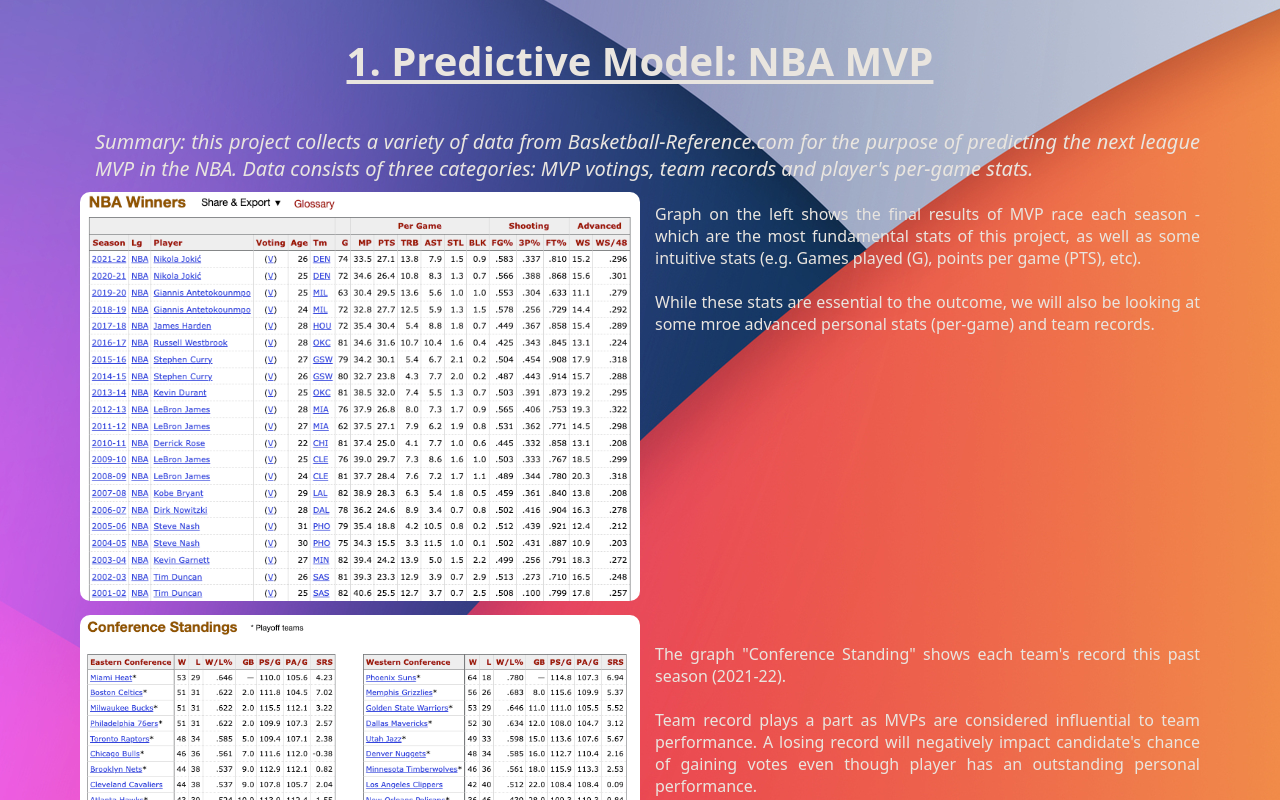
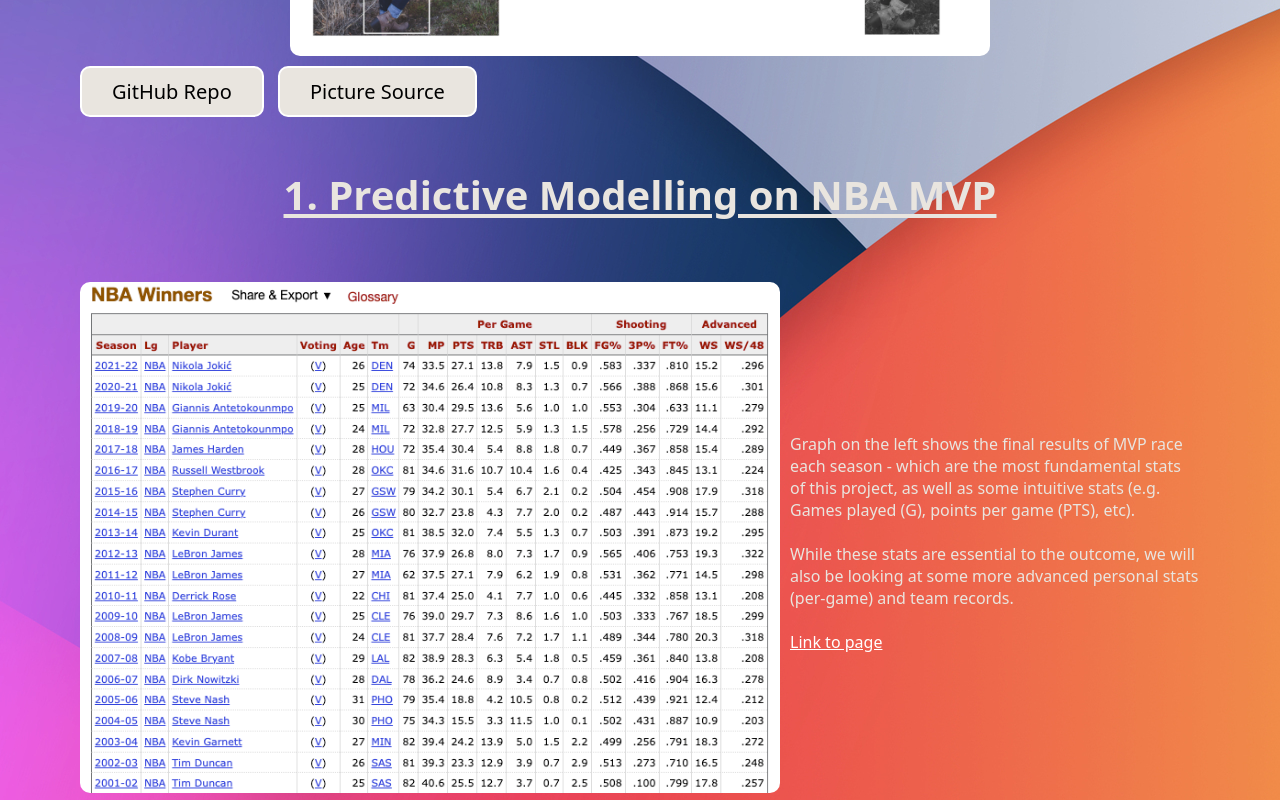
Before and after one commit to bayareahomelander/Portfolio-Website, a plain HTML site: page Subpage: Projects/projects.html in a window 1280 px wide. Shown: the part 1260-2060 px from the top of the page. Drawn offline with nearby package versions, Linux system fonts and the light colour scheme.

Commit message:
Add files via upload

```diff
--- a/Subpage: Projects/projects.css
+++ b/Subpage: Projects/projects.css
@@ -167,7 +167,8 @@ html{
     text-underline-offset: 4px;
 }
 
-#first, #second, .wooden-fish img{
+img {
+    width: 700px;
     display: block;
     margin-left: auto;
     margin-right: auto;
@@ -179,9 +180,10 @@ html{
     margin-top: 10px;
 }
 
-.tinder-content p{
+p{
     color: #e9e5df;
     margin-top: 10px;
+    font-family: 'Ubuntu', system-ui;
 }
 
 .repolink{
@@ -212,63 +214,21 @@ button a{
     color: #000;
 }
 
-.nba .title{
-    margin-top: 60px;
+.nba{
+    margin-top: 50px;
 }
 
-.nba-content{
+.container{
+    padding-top: 20px;
     display: flex;
     align-items: center;
-    justify-content: space-between;
-    flex-wrap: wrap;
+    justify-content: center;
+    column-gap: 10px;
 }
 
-#begin{
-    font-size: 20px;
-    font-family: "Ubuntu", system-ui;
-    color: #e9e5df;
-    margin-bottom: 10px;
-}
-
-.nba .nba-content .left{
-    width: 50%
-}
-
-.nba .left img{
-    border-radius: 10px;
-    object-fit: cover;
-    width: 100%;
-    height: auto;
-    margin-bottom: 10px;
-}
-
-.nba .nba-content .right{
-    width: 50%;
-}
-
-.nba p{
-    font-family: "Ubuntu", system-ui;
-    color: #e9e5df;
-    text-align: justify;
-    transition: all 0.5s ease;
-    margin-left: 15px;
-}
-
-.nba .title, .wooden-fish .title{
-    margin-top: 80px;
-}
-
-.wooden-fish p{
-    font-family: "Ubuntu", system-ui;
-    color: #e9e5df;
-    text-align: center;
-    transition: all 0.5s ease;
-    font-size: 25px;
-}
-
-.wooden-fish button{
-    display: block;
-    margin: 0 auto;
+.nba a{
+    color: #fff;
+    text-decoration-line: underline;
 }
 
 @media (prefers-color-scheme: dark){
--- a/Subpage: Projects/projects.html
+++ b/Subpage: Projects/projects.html
@@ -26,7 +26,7 @@
                 <li><a href="#tinder">Tinder</a></li>
                 <li><a href="#nba">NBA</a></li>
                 <li><a href="#">LeetCode</a></li>
-                <li><a href="#">More</a></li>
+                <li><a href="https://github.com/bayareahomelander?tab=repositories" target="_blank">More</a></li>
             </ul>
             <div class="menu-btn">
                 <i class="fas fa-bars"></i>
@@ -49,32 +49,38 @@
         </div>
     </div>
 
-    <div class="nba" id="nba">
+    <div class="nba">
         <div class="max-width">
-            <h2 class="title">1. Predictive Model: NBA MVP</h2>
-            <p id="begin"><i>Summary: this project collects a variety of data from Basketball-Reference.com for the purpose of predicting the next league MVP in the NBA. Data consists of three categories: MVP votings, team records and player's per-game stats.</i></p>
-            <div class="nba-content">
-                <div class="column left">
+            <div class="title">1. Predictive Modelling on NBA MVP</div>
+            <div class="container">
+                <div class="image">
                     <img src="https://raw.githubusercontent.com/bayareahomelander/Portfolio-Website/main/img/mvp%20votes.png">
-                    <img src="https://raw.githubusercontent.com/bayareahomelander/Portfolio-Website/main/img/team%20record.png">
-                    <img src="https://raw.githubusercontent.com/bayareahomelander/Portfolio-Website/main/img/per%20game.png">
                 </div>
-                <div class="column right">
-                    <p>Graph on the left shows the final results of MVP race each season - which are the most fundamental stats of this project, as well as some intuitive stats (e.g. Games played (G), points per game (PTS), etc).<br><br>While these stats are essential to the outcome, we will also be looking at some mroe advanced personal stats (per-game) and team records.</p>
-                    <p><br><br><br><br><br><br><br><br><br><br><br><br><br><br></p>
-                    <p>The graph "Conference Standing" shows each team's record this past season (2021-22).<br><br>Team record plays a part as MVPs are considered influential to team performance. A losing record will negatively impact candidate's chance of gaining votes even though player has an outstanding personal performance.<br><br>In other words, collective performance impacts MVP race, depsite the award being an individual achievement.</p>
-                    <p><br><br><br><br><br><br></p>
-                    <p><br><br>Lastly, Per. The PER sums up all a player's positive accomplishments, subtracts the negative accomplishments, and returns a per-minute rating of a player's performance.<br><br>PER takes into account accomplishments, such as field goals, free throws, 3-pointers, assists, rebounds, blocks and steals, and negative results, such as missed shots, turnovers and personal fouls.</p>
+                <div class="text">
+                    <p>Graph on the left shows the final results of MVP race each season - which are the most fundamental stats of this project, as well as some intuitive stats (e.g. Games played (G), points per game (PTS), etc).<br><br>While these stats are essential to the outcome, we will also be looking at some more advanced personal stats (per-game) and team records.<br><br><a href="https://www.basketball-reference.com/awards/mvp.html" target="_blank">Link to page</a></p>
                 </div>
             </div>
-            <p>*Conclusion: by feeding machine learning models data, eliminating null values and less representative columns, the final outcome has been able to reach a mean_ap (Mean Average Precision) of <i>0.8544</i> using RandomForestRegressor from SciKit-Learn. More details on GitHub.</p>
+            <div class="container">
+                <div class="image">
+                    <img src="https://raw.githubusercontent.com/bayareahomelander/Portfolio-Website/main/img/team%20record.png">
+                </div>
+                <div class="text">
+                    <p>The graph "Conference Standing" shows each team's record this past season (2021-22).<br><br>Team record plays a part as MVPs are considered influential to team performance. A losing record will negatively impact candidate's chance of gaining votes even though player has an outstanding personal performance.<br><br>In other words, collective performance impacts MVP race, despite the award being an individual achievement.<br><br><a href="https://www.basketball-reference.com/leagues/NBA_2022_standings.html" target="_blank">Link to page</a></p>
+                </div>
+            </div>
+            <div class="container">
+                <div class="image">
+                    <img id="per" src="https://raw.githubusercontent.com/bayareahomelander/Portfolio-Website/main/img/per%20game.png">
+                </div>
+                <div class="text">
+                    <p>Lastly, Per. The PER sums up all a player's positive accomplishments, subtracts the negative accomplishments, and returns a per-minute rating of a player's performance.<br><br>PER takes into account accomplishments, such as field goals, free throws, 3-pointers, assists, rebounds, blocks and steals, and negative results, such as missed shots, turnovers and personal fouls.<br><br><a href="https://www.basketball-reference.com/leagues/NBA_2022_per_game.html" target="_blank">Link to page</a></p>
+                </div>
+            </div>
             <div class="repolink">
                 <button><a href="https://github.com/bayareahomelander/Prediction-on-NBA-MVP" target="_blank">GitHub Repo</a></button>
-                <button><a href="https://Basketball-Reference.com" target="_blank">Picture Source</a></button>
+                <button><a href="https://basketball-reference.com" target="_blank">Picture Source</a></button>
             </div>
         </div>
     </div>
-
-
 </body>
 </html>
```
Also changed, not shown: Subpage: Projects/project.js (line endings or trailing spaces).
